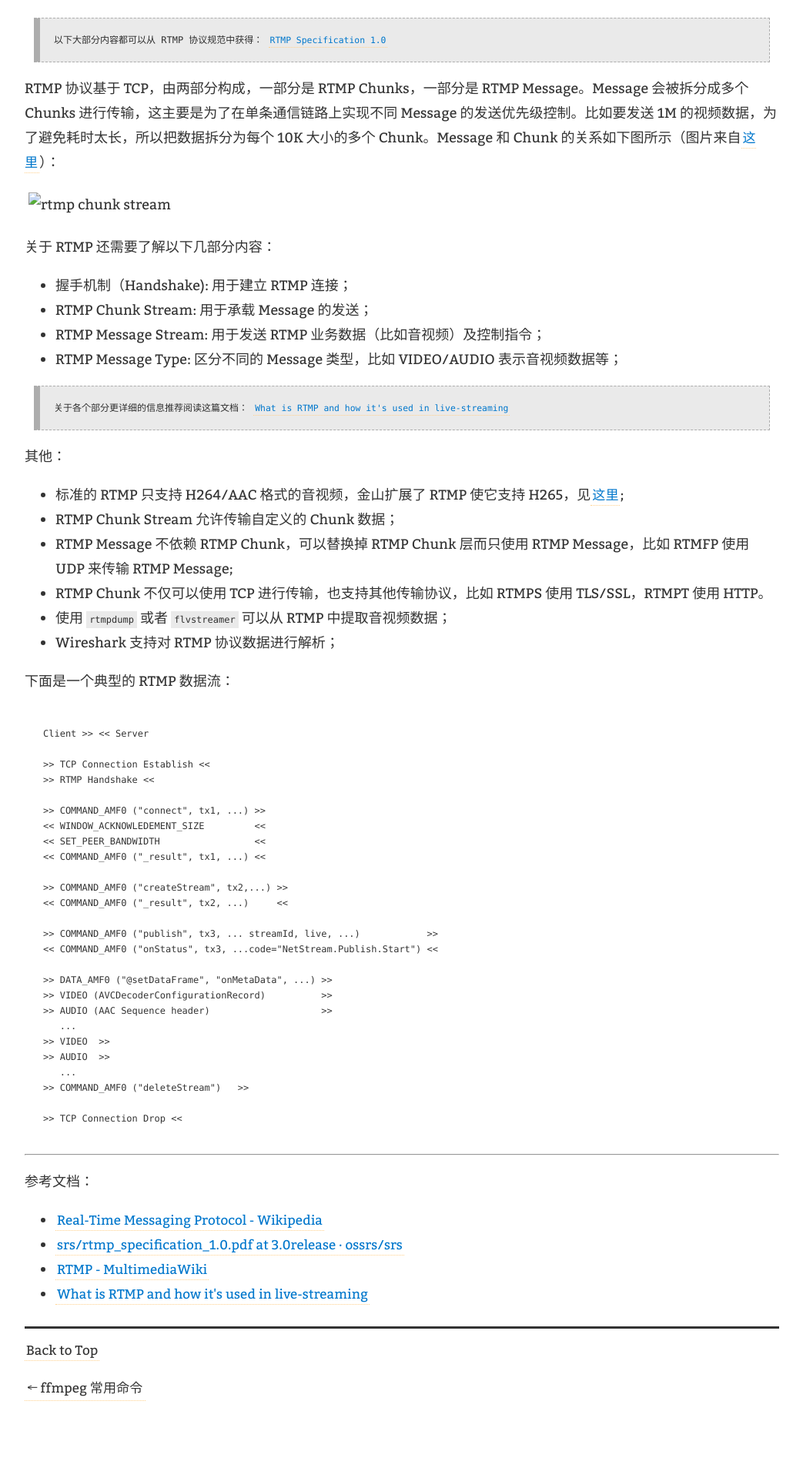
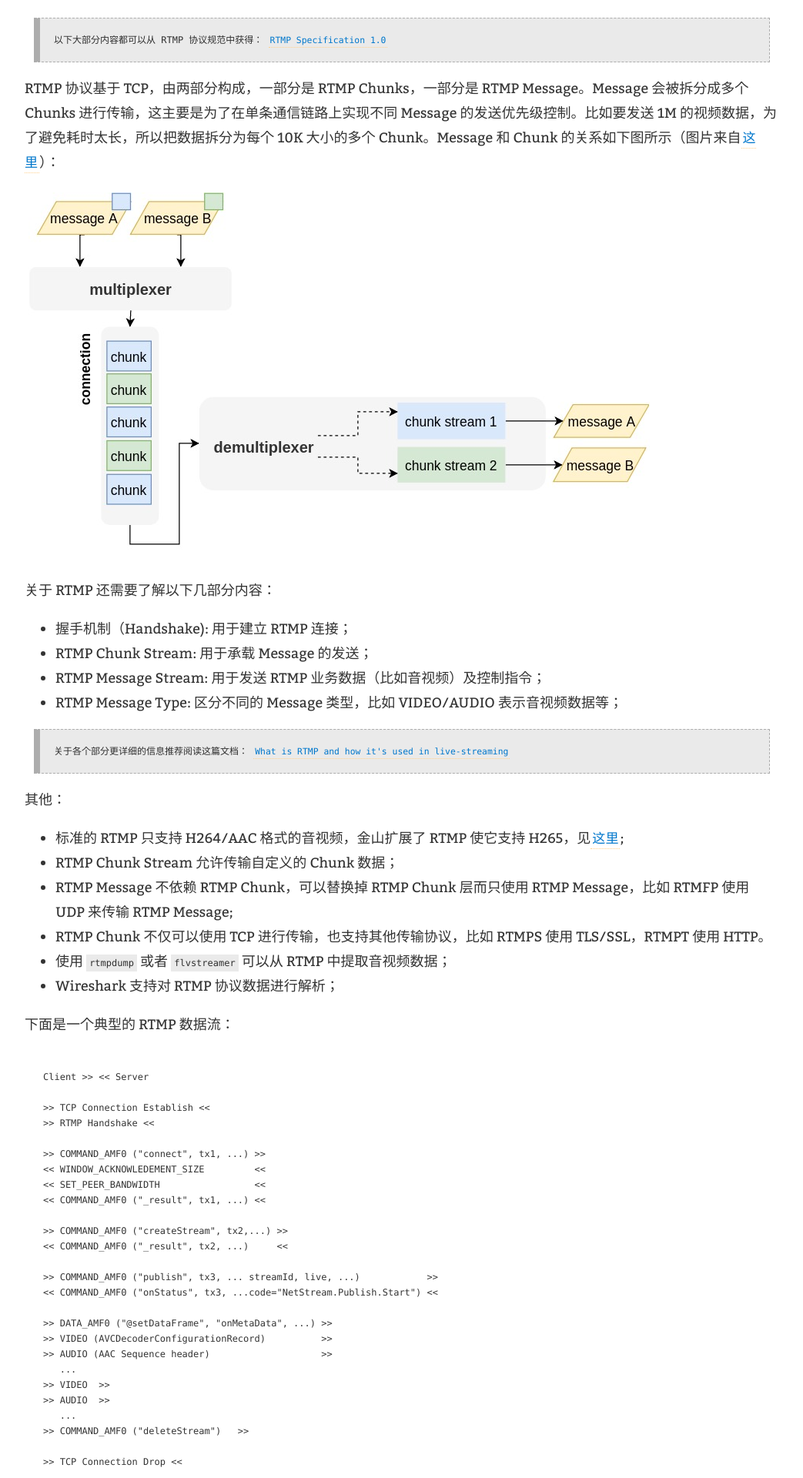
Before and after one commit to keyou/keyou.github.io, a Jekyll site: the page built from _posts/2020-09-01-rtmp-protocol.md, in a window 1280 px wide. Shown: the part 374-2294 px from the top of the page at 77% size, without its empty margins (123-1166 px from the left). Built offline with Jekyll 4.4.1, drawn with Linux system fonts in a browser that asks for light colours; our own code applies the rules of GitHub Pages for plain Markdown files; comment, search, counter and statistics services are not loaded.

Commit message:
Update 2020-09-01-rtmp-protocol.md

```diff
--- a/_posts/2020-09-01-rtmp-protocol.md
+++ b/_posts/2020-09-01-rtmp-protocol.md
@@ -12,7 +12,7 @@ tags:
 
 RTMP 协议基于 TCP，由两部分构成，一部分是 RTMP Chunks，一部分是 RTMP Message。Message 会被拆分成多个 Chunks 进行传输，这主要是为了在单条通信链路上实现不同 Message 的发送优先级控制。比如要发送 1M 的视频数据，为了避免耗时太长，所以把数据拆分为每个 10K 大小的多个 Chunk。Message 和 Chunk 的关系如下图所示（图片来自[这里](https://blog.pogrebnyak.info/what-is-rtmp-and-how-its-used-in-live-streaming/)）：
 
-![rtmp chunk stream](../data/2020-09-03-14-36-23-rtmp-chunk-stream.png)
+![rtmp chunk stream](/data/2020-09-03-14-36-23-rtmp-chunk-stream.png)
 
 关于 RTMP 还需要了解以下几部分内容：
 
```
